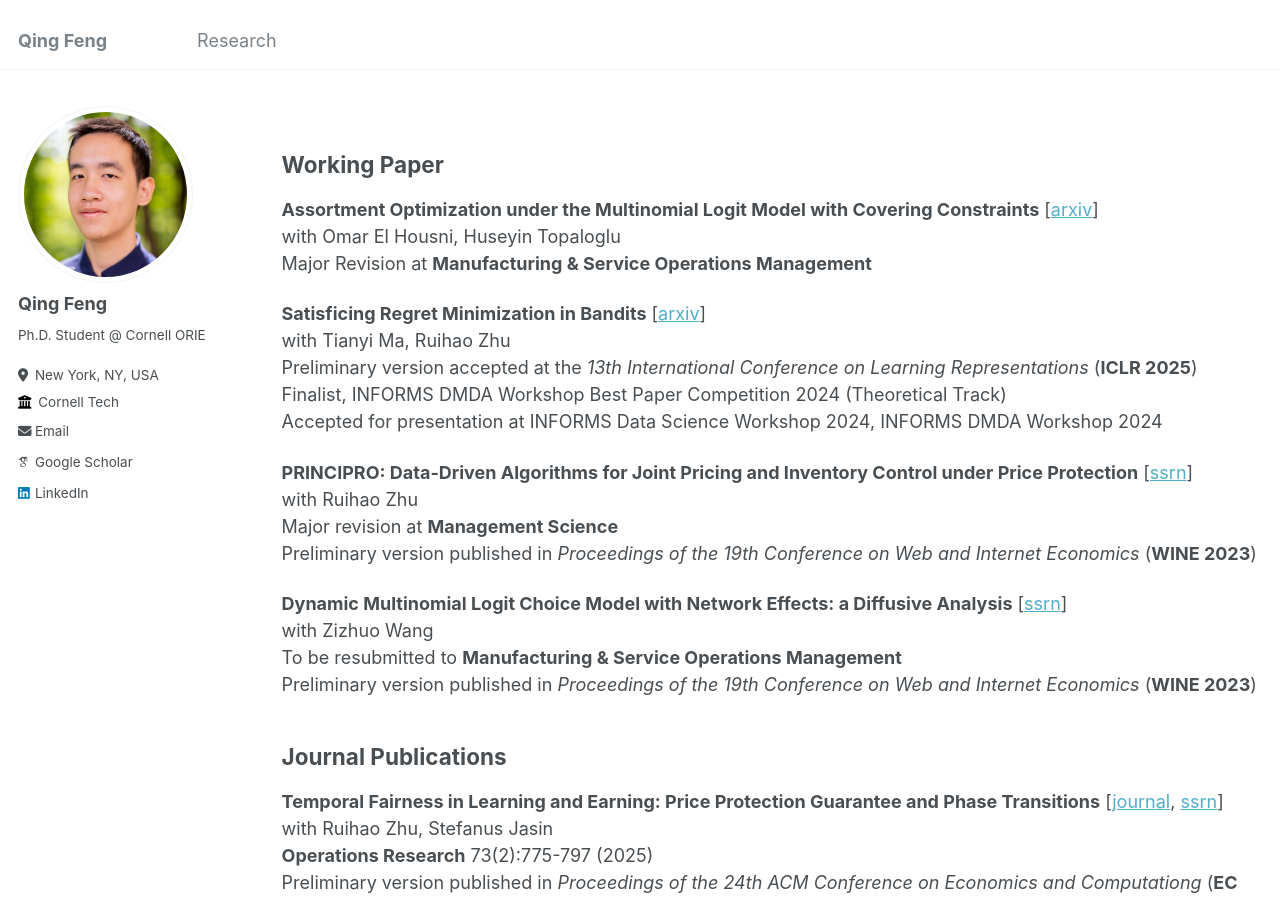
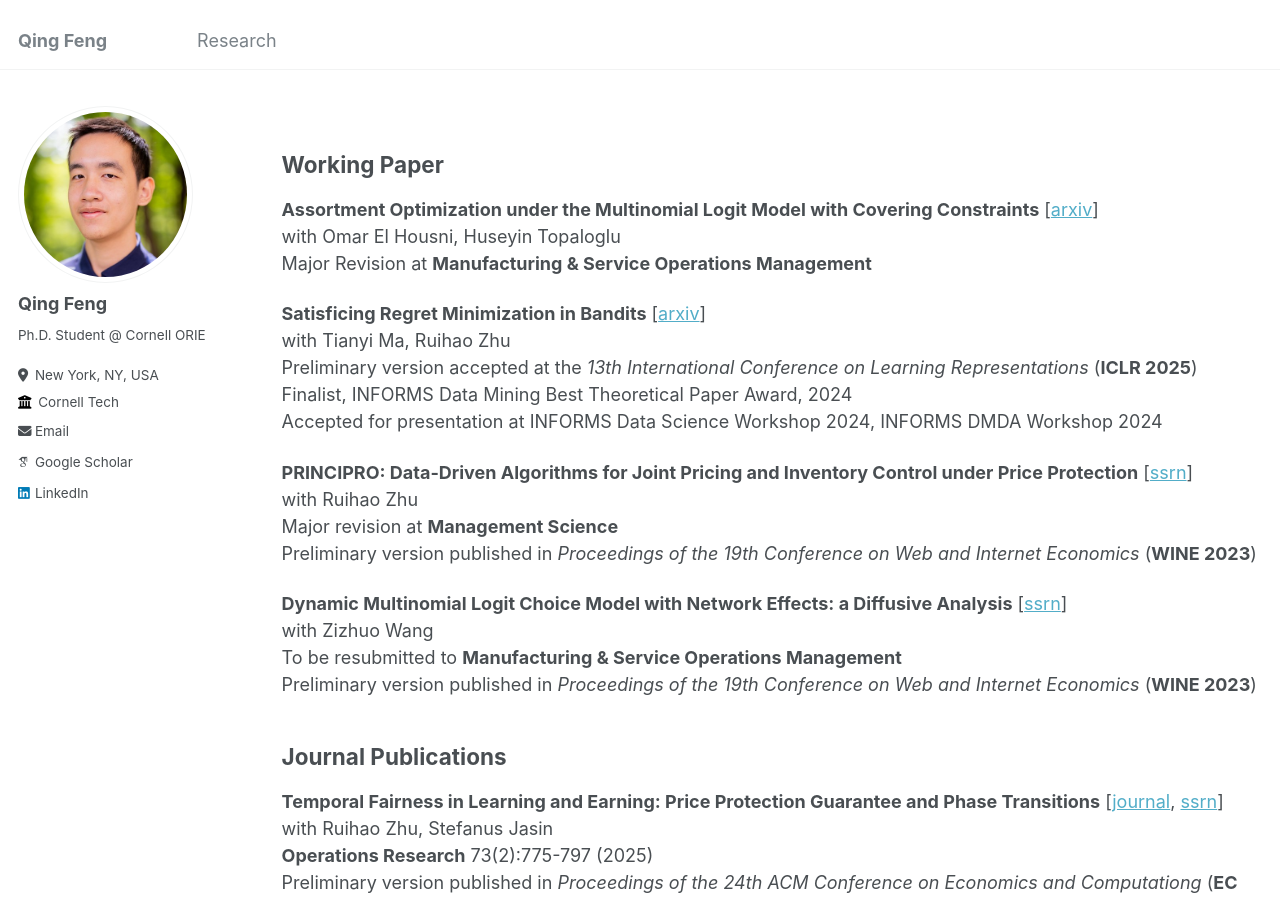
Before and after one commit to qfeng48/qfeng48.github.io, a Jekyll site: the page built from _pages/publications.md, in a window 1280 px wide and 900 px high. Built offline with Jekyll 4.4.1, drawn with Linux system fonts in a browser that asks for light colours; some web fonts are replaced.

Commit message:
Update publications.md

```diff
--- a/_pages/publications.md
+++ b/_pages/publications.md
@@ -15,7 +15,7 @@ Major Revision at **Manufacturing & Service Operations Management**
 **Satisficing Regret Minimization in Bandits** [[arxiv](http://arxiv.org/abs/2406.06802)]\
 with Tianyi Ma, Ruihao Zhu\
 Preliminary version accepted at the *13th International Conference on Learning Representations* (**ICLR 2025**)\
-Finalist, INFORMS DMDA Workshop Best Paper Competition 2024 (Theoretical Track)\
+Finalist, INFORMS Data Mining Best Theoretical Paper Award, 2024\
 Accepted for presentation at INFORMS Data Science Workshop 2024, INFORMS DMDA Workshop 2024
 
 **PRINCIPRO: Data-Driven Algorithms for Joint Pricing and Inventory Control under Price Protection** [[ssrn](https://papers.ssrn.com/sol3/papers.cfm?abstract_id=4511384)]\
```
